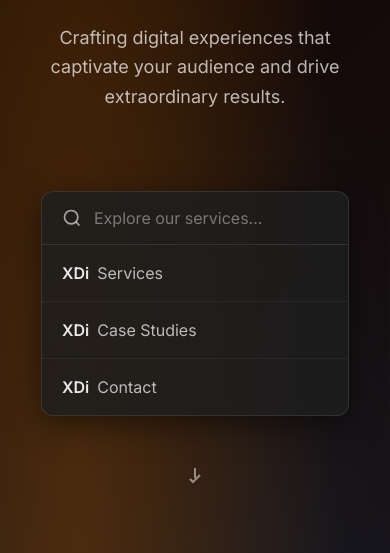
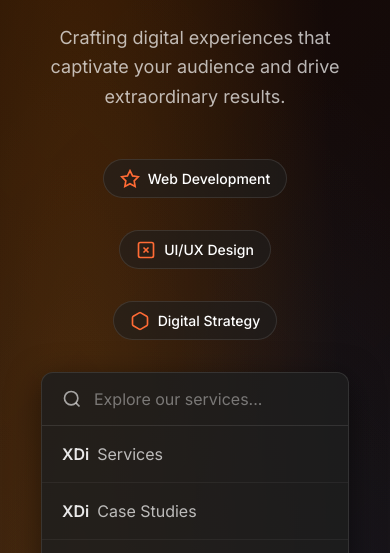
Before and after one commit to darderrdur17/xdi-website, a plain HTML site: page index.html in a window 390 px wide. Shown: the part 267-820 px from the top of the page. Drawn offline with Linux system fonts and the light colour scheme.

Commit message:
✨ Addressed user feedback: Added hero services preview and optimized contact page spacing
- Added top 3 services (Web Development, UI/UX Design, Digital Strategy) to hero section
- Filled empty space between subtitle and dropdown menu with compact service preview badges
- Created hero-services-preview with floating badge design and hover animations
- Reduced contact page spacing: changed contact-info-item padding from 2rem to 1.5rem
- Reduced gap between contact info items from 2rem to 1.5rem for more compact layout
- Maintained all responsive design and animations
- Improved visual hierarchy and content flow

```diff
--- a/css/styles.css
+++ b/css/styles.css
@@ -650,6 +650,52 @@ header {
     justify-content: center;
     align-items: center;
     padding: 2rem 0;
+}
+
+/* Hero Services Preview */
+.hero-services-preview {
+    display: flex;
+    justify-content: center;
+    align-items: center;
+    gap: 2rem;
+    margin-top: 2rem;
+    flex-wrap: wrap;
+    animation: fadeInUp 0.8s ease-out 0.8s both;
+}
+
+.hero-service-item {
+    display: flex;
+    align-items: center;
+    gap: 0.5rem;
+    padding: 0.5rem 1rem;
+    background: rgba(30, 30, 30, 0.6);
+    backdrop-filter: blur(10px);
+    border-radius: 25px;
+    border: 1px solid rgba(255, 255, 255, 0.1);
+    transition: all 0.3s ease;
+}
+
+.hero-service-item:hover {
+    background: rgba(255, 107, 53, 0.1);
+    border-color: rgba(255, 107, 53, 0.3);
+    transform: translateY(-2px);
+    box-shadow: 0 8px 25px rgba(255, 107, 53, 0.2);
+}
+
+.hero-service-icon {
+    display: flex;
+    align-items: center;
+    justify-content: center;
+    width: 20px;
+    height: 20px;
+    color: var(--color-primary);
+}
+
+.hero-service-text {
+    font-size: var(--font-size-sm);
+    font-weight: var(--font-weight-medium);
+    color: var(--color-text);
+    white-space: nowrap;
 }
 
 .hero-bottom {
@@ -2380,14 +2426,14 @@ body.case-study-page {
 .contact-info {
     display: flex;
     flex-direction: column;
-    gap: var(--spacing-lg);
+    gap: var(--spacing-md);
 }
 
 .contact-info-item {
     display: flex;
     align-items: flex-start;
-    gap: var(--spacing-md);
-    padding: var(--spacing-lg);
+    gap: var(--spacing-sm);
+    padding: var(--spacing-md);
     background: rgba(30, 30, 30, 0.6);
     border-radius: 12px;
     border: 1px solid rgba(255, 255, 255, 0.05);
--- a/index.html
+++ b/index.html
@@ -99,6 +99,37 @@
                     <p class="hero-subtitle">
                         Crafting digital experiences that captivate your audience and drive extraordinary results.
                     </p>
+
+                    <div class="hero-services-preview">
+                        <div class="hero-service-item">
+                            <div class="hero-service-icon">
+                                <svg width="20" height="20" viewBox="0 0 24 24" fill="none" stroke="#ff6b35" stroke-width="2">
+                                    <path d="M12 2l3.09 6.26L22 9.27l-5 4.87 1.18 6.88L12 17.77l-6.18 3.25L7 14.14 2 9.27l6.91-1.01L12 2z"/>
+                                </svg>
+                            </div>
+                            <span class="hero-service-text">Web Development</span>
+                        </div>
+
+                        <div class="hero-service-item">
+                            <div class="hero-service-icon">
+                                <svg width="20" height="20" viewBox="0 0 24 24" fill="none" stroke="#ff6b35" stroke-width="2">
+                                    <rect x="3" y="3" width="18" height="18" rx="2" ry="2"/>
+                                    <line x1="9" y1="9" x2="15" y2="15"/>
+                                    <line x1="15" y1="9" x2="9" y2="15"/>
+                                </svg>
+                            </div>
+                            <span class="hero-service-text">UI/UX Design</span>
+                        </div>
+
+                        <div class="hero-service-item">
+                            <div class="hero-service-icon">
+                                <svg width="20" height="20" viewBox="0 0 24 24" fill="none" stroke="#ff6b35" stroke-width="2">
+                                    <path d="M21 16V8a2 2 0 0 0-1-1.73l-7-4a2 2 0 0 0-2 0l-7 4A2 2 0 0 0 3 8v8a2 2 0 0 0 1 1.73l7 4a2 2 0 0 0 2 0l7-4A2 2 0 0 0 21 16z"/>
+                                </svg>
+                            </div>
+                            <span class="hero-service-text">Digital Strategy</span>
+                        </div>
+                    </div>
                 </div>
             </div>
 
```
